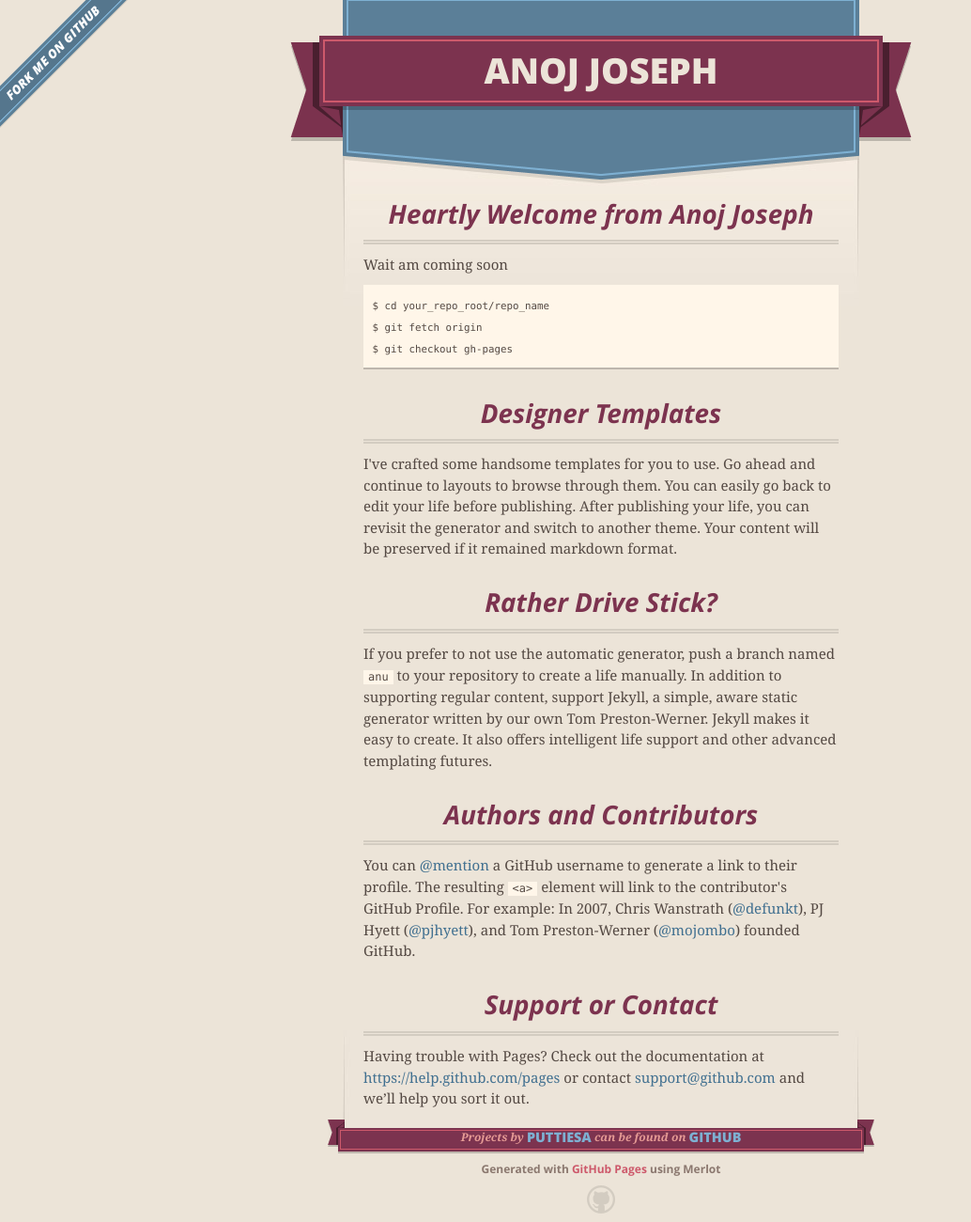
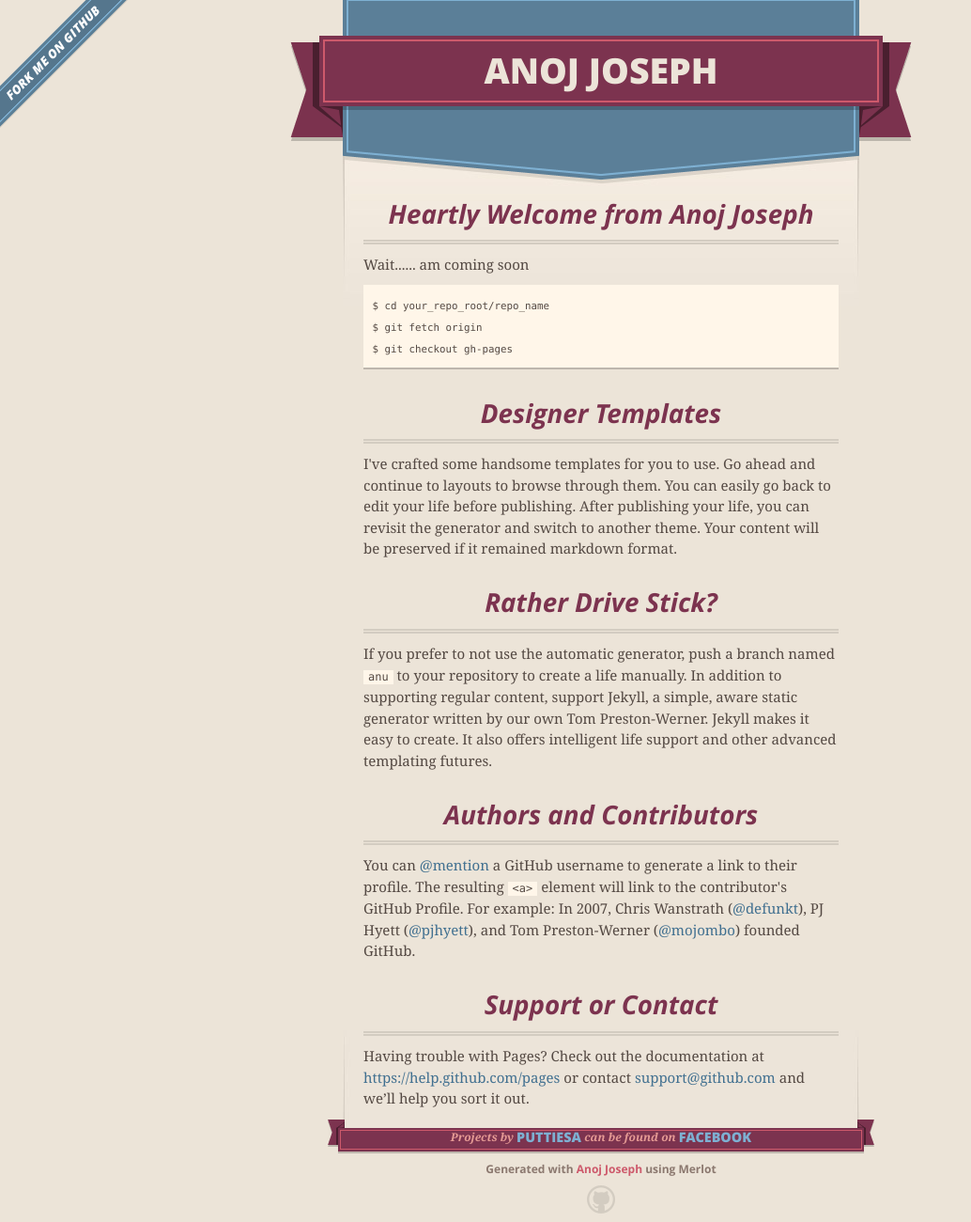
Before and after one commit to puttiesa/puttiesa.github.io, a plain HTML site: page index.html in a window 1280 px wide. Shown: the whole page at 94% size, without its empty margins (0-1034 px from the left). Drawn offline with nearby package versions, Linux system fonts and the light colour scheme.

Commit message:
Update index.html

```diff
--- a/index.html
+++ b/index.html
@@ -48,7 +48,7 @@
         <h3>
 <a id="Heartly Welcome from Anoj Joseph" class="anchor" href="#welcome-to-github-pages" aria-hidden="true"><span class="octicon octicon-link"></span></a>Heartly Welcome from Anoj Joseph</h3>
 
-<p>Wait am coming soon</p>
+<p>Wait...... am coming soon</p>
 
 <pre><code>$ cd your_repo_root/repo_name
 $ git fetch origin
@@ -81,12 +81,12 @@ $ git checkout gh-pages
       <footer>
         <span class="ribbon-outer">
           <span class="ribbon-inner">
-            <p>Projects by <a href="https://github.com/puttiesa">puttiesa</a> can be found on <a href="https://github.com/puttiesa">GitHub</a></p>
+            <p>Projects by <a href="https://google.com">puttiesa</a> can be found on <a href="https://facebook.com">Facebook</a></p>
           </span>
           <span class="left-tail"></span>
           <span class="right-tail"></span>
         </span>
-        <p>Generated with <a href="http://pages.github.com">GitHub Pages</a> using Merlot</p>
+        <p>Generated with <a href="http://google.com">Anoj Joseph</a> using Merlot</p>
         <span class="octocat"></span>
       </footer>
 
```
